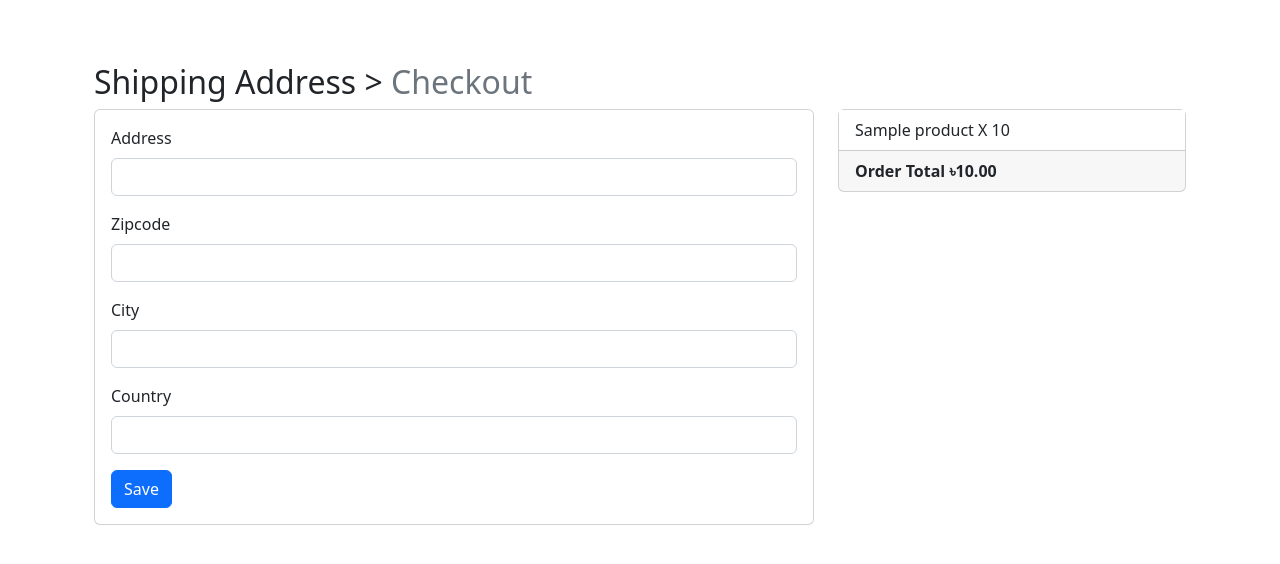
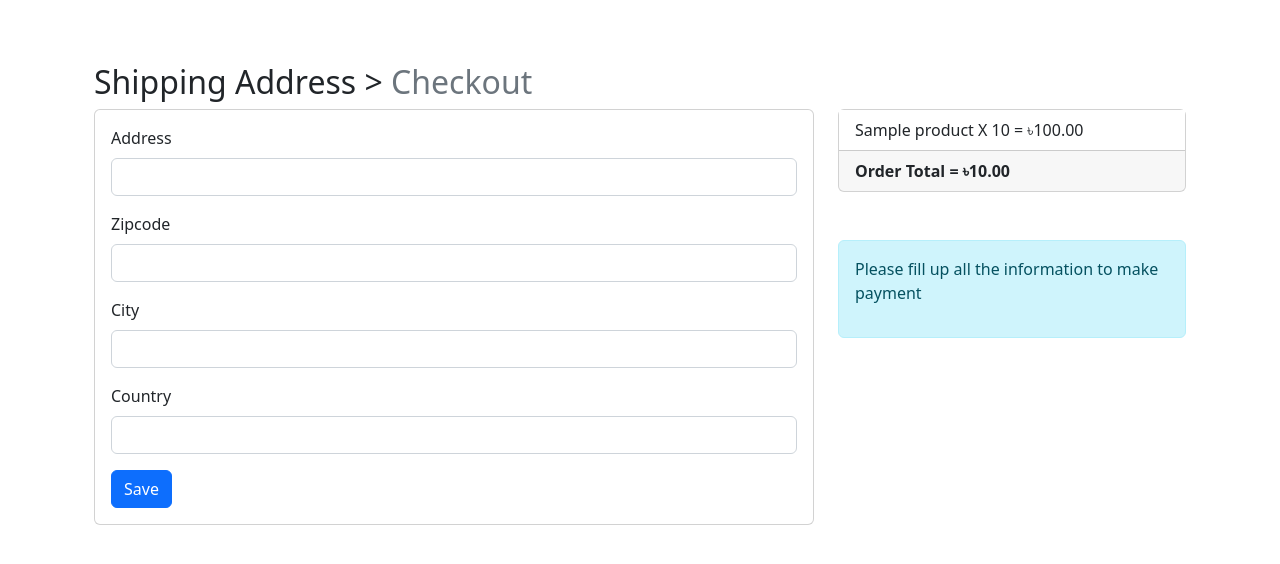
Before and after one commit to Isratjahanmokta/eShop, a Django app: template templates/order/checkout.html in a window 1280 px wide. Shown: the part 56-620 px from the top of the page. Run offline with Django 4.2, Linux system fonts and the light colour scheme; tables that the repository leaves empty hold one stand-in row (values such as "Sample post"); the template is opened without the code that fills it: values that come from a table or form of the project are taken from there, most other values are stand-ins (such as "Sample title", 1, 10 or a date in 2020); some libraries are stand-ins or nearby versions.

Commit message:
added make payment button

```diff
--- a/order/views.py
+++ b/order/views.py
@@ -131,4 +131,4 @@ def checkout(request):
     cart_qs = Cart.objects.filter(user=request.user, purchased=False)
     order_item = order_qs[0].order_item.all()
     order_total = order_qs[0].get_total()
-    return render(request, 'order/checkout.html', context={'form': form, 'order_items': order_item, 'order_total': order_total, 'cart_items':cart_qs})
+    return render(request, 'order/checkout.html', context={'form': form, 'order_items': order_item, 'order_total': order_total, 'cart_items':cart_qs, 'saved_address':saved_address})
--- a/templates/order/checkout.html
+++ b/templates/order/checkout.html
@@ -23,15 +23,23 @@
                 <div class='body'>
                     <ul class='list-group list-group-flush'>
                         {% for item in order_items %}
-                        <li class='list-group-item'> {{item.item.name}} X {{item.quantity}} </li>
+                        <li class='list-group-item'> {{item.item.name}} X {{item.quantity}} = &#2547;{{item.get_tot_price}} </li>
                         {% endfor %}
                     </ul>
                 </div>
                 <div class='card-footer'>
-                    <span class='float-left'><b>Order Total </b></span>
+                    <span class='float-left'><b>Order Total = </b></span>
                     <span class='float-right'><b> &#2547;{{order_total|floatformat:2}}</b></span>
                 </div>
             </div>
+            <br><br>
+            {% if saved_address.is_fully_filled %}
+            <a  class='btn btn-lg btn-warning' href="">Make Payment</a>
+            {% else %}
+            <div class='alert alert-info'>
+                <p>Please fill up all the information to make payment </p>
+            </div>
+            {% endif %}
         </div>
     </div>
 </div>
```
